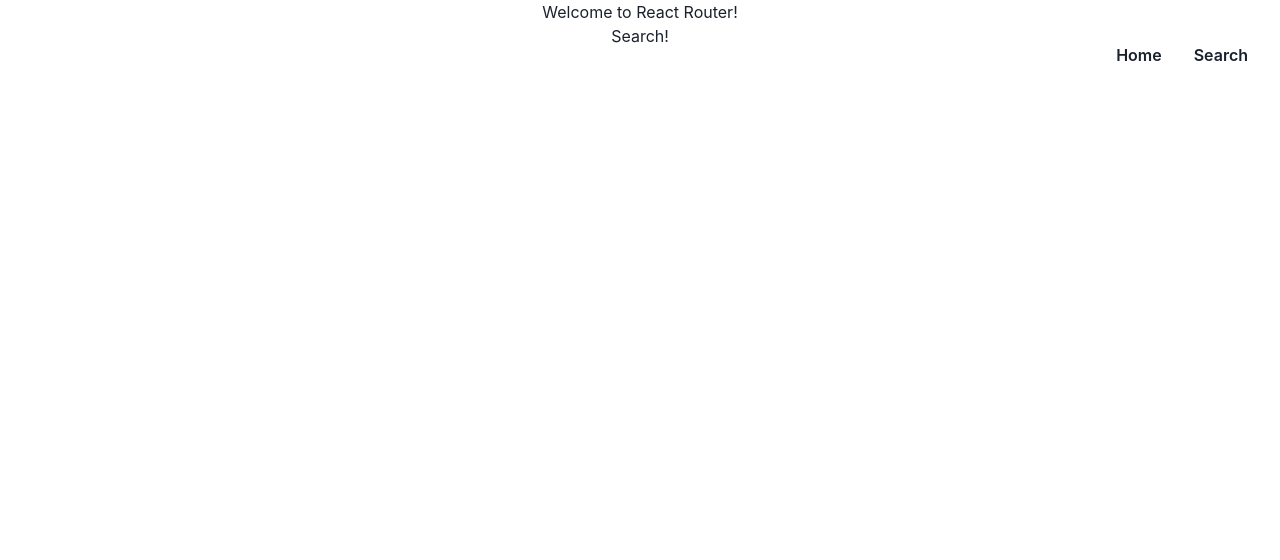
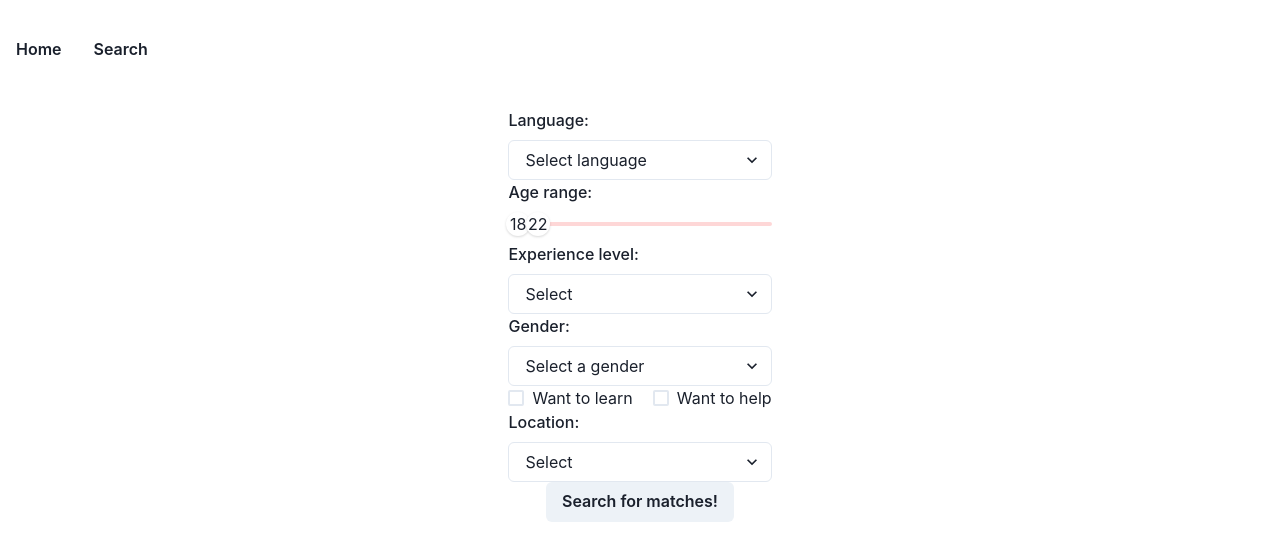
Before and after one commit to Green-Avocado/Language-Exchange, a React (Create React App) app in the folder frontend/: page /search in a window 1280 px wide. Shown: the top 560 px of the page. Built offline with nearby package versions, Linux system fonts and the light colour scheme.

Commit message:
search form added, nav bar fixed

```diff
--- a/frontend/src/App.js
+++ b/frontend/src/App.js
@@ -4,16 +4,18 @@
 import { SearchPage } from "./pages/search/SearchPage";
 import "./App.css";
 import NavBar from "./components/NavBar";
+import { VStack } from "@chakra-ui/react";
 
 function App() {
   return (
     <div className='App'>
+      <VStack>
       <NavBar />
-      <h1>Welcome to React Router!</h1>
       <Routes>
         <Route path='/' element={<LandingPage />} />
         <Route path='search' element={<SearchPage />} />
       </Routes>
+      </VStack>
     </div>
   );
 }
--- a/frontend/src/components/NavBar.js
+++ b/frontend/src/components/NavBar.js
@@ -1,16 +1,17 @@
 import { useState, React } from 'react'
-import { Button, Flex, IconButton, Link } from '@chakra-ui/react'
+import { Button, Flex, IconButton, Link, Box } from '@chakra-ui/react'
 import { HamburgerIcon, CloseIcon } from '@chakra-ui/icons'
 
 const NavBar = () => {
     const [display, changeDisplay] = useState('none')
     return (
-        <Flex>
+        <Flex w='100vw' h='100px'>
             <Flex
-                pos="fixed"
-                top='1rem'
-                right='1rem'
-                align='center'>
+                // pos="fixed"
+                // top='1rem'
+                // right='1rem'
+                align='center'
+                justifyContent='flex-end'>
 
             <Flex
                 display={['none', 'none', 'flex', 'flex']}>
--- a/frontend/src/pages/search/SearchPage.js
+++ b/frontend/src/pages/search/SearchPage.js
@@ -1,5 +1,105 @@
-import * as React from "react";
+// import * as React from "react";
+import { useState } from "react";
+import {
+  Box,
+  Center,
+  FormControl,
+  FormLabel,
+  Select,
+  Checkbox,
+  RadioGroup,
+  Radio,
+  HStack,
+  Container,
+  RangeSlider,
+  RangeSliderFilledTrack,
+  RangeSliderTrack,
+  RangeSliderThumb,
+  Button,
+  VStack
+} from "@chakra-ui/react";
 
 export const SearchPage = () => {
-  return <h1>Search!</h1>;
+  const [range, setRange] = useState([18, 22])
+
+
+  return (
+    <Container>
+      <Center>
+        <HStack>
+          <VStack>
+            Search for:
+            <FormControl>
+              <FormLabel htmlFor="search-language">Language:</FormLabel>
+              <Select
+                placeholder="Select language">
+                <option value='search-spanish'>Spanish</option>
+                <option value='search-chinese'>Chinese</option>
+                <option value='search-french'>French</option>
+              </Select>
+
+              <FormLabel htmlFor="search-age">Age range:</FormLabel>
+              <RangeSlider id="search-age" defaultValue={range} min={16} max={70} step={1} value={range} onChange={(value) => setRange(value)}>
+                <RangeSliderTrack bg='red.100'>
+                  <RangeSliderFilledTrack bg='tomato' />
+                </RangeSliderTrack>
+                <RangeSliderThumb boxSize={6} index={0}>
+                  <Box>
+                    {range[0]}
+                  </Box>
+                </RangeSliderThumb>
+                <RangeSliderThumb boxSize={6} index={1}>
+                  <Box>
+                    {range[1]}
+                  </Box>
+                </RangeSliderThumb>
+              </RangeSlider>
+
+              <FormLabel htmlFor='search-experience'>Experience level:</FormLabel>
+              <Select
+                placeholder='Select'
+              >
+                <option value='search-beginner'>Beginner</option>
+                <option value='search-intermediate'>Intermediate</option>
+                <option value='search-advanced'>Advanced</option>
+              </Select>
+
+              <FormLabel htmlFor="search-gender">Gender:</FormLabel>
+              <Select id="search-gender" placeholder="Select a gender">
+                <option value='search-any'>Any</option>
+                <option value='search-male'>Male</option>
+                <option value='search-female'>Female</option>
+              </Select>
+
+              <HStack spacing='20px'>
+                <Checkbox
+                  colorScheme='orange'
+                  value='search-learn'
+                >
+                  Want to learn
+                </Checkbox>
+                <Checkbox
+                  colorScheme='green'
+                  value='search-help'
+                >
+                  Want to help
+                </Checkbox>
+              </HStack>
+              <FormLabel htmlFor='search-location'>Location:</FormLabel>
+              <Select
+                placeholder='Select'
+              >
+                <option value='search-vancouver'>Vancouver</option>
+                <option value='search-toronto'>Toronto</option>
+              </Select>
+
+              <Button type="search">Search for matches!</Button>
+            </FormControl>
+          </VStack>
+
+        </HStack>
+      </Center>
+
+    </Container>
+  );
 };
```
